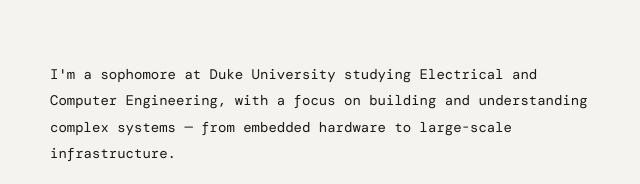
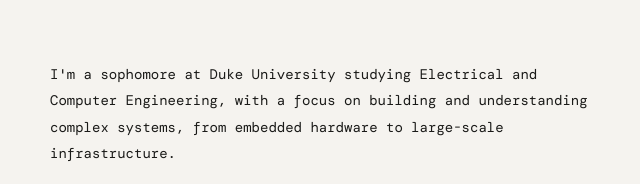
Before and after one commit to Sufty1/Portfolio, a plain HTML site: page index.html in a window 1280 px wide. Shown: the part 966-1150 px from the top of the page, 10-650 px from the left. Drawn offline with nearby package versions, Linux system fonts and the light colour scheme; a web font is replaced by a local one.

Commit message:
Update index.html

```diff
--- a/index.html
+++ b/index.html
@@ -468,7 +468,7 @@
     <div class="about-bio reveal">
       <p>
         I'm a sophomore at Duke University studying Electrical and Computer Engineering,
-        with a focus on building and understanding complex systems — from embedded hardware
+        with a focus on building and understanding complex systems, from embedded hardware
         to large-scale infrastructure.
       </p>
       <p>
```
